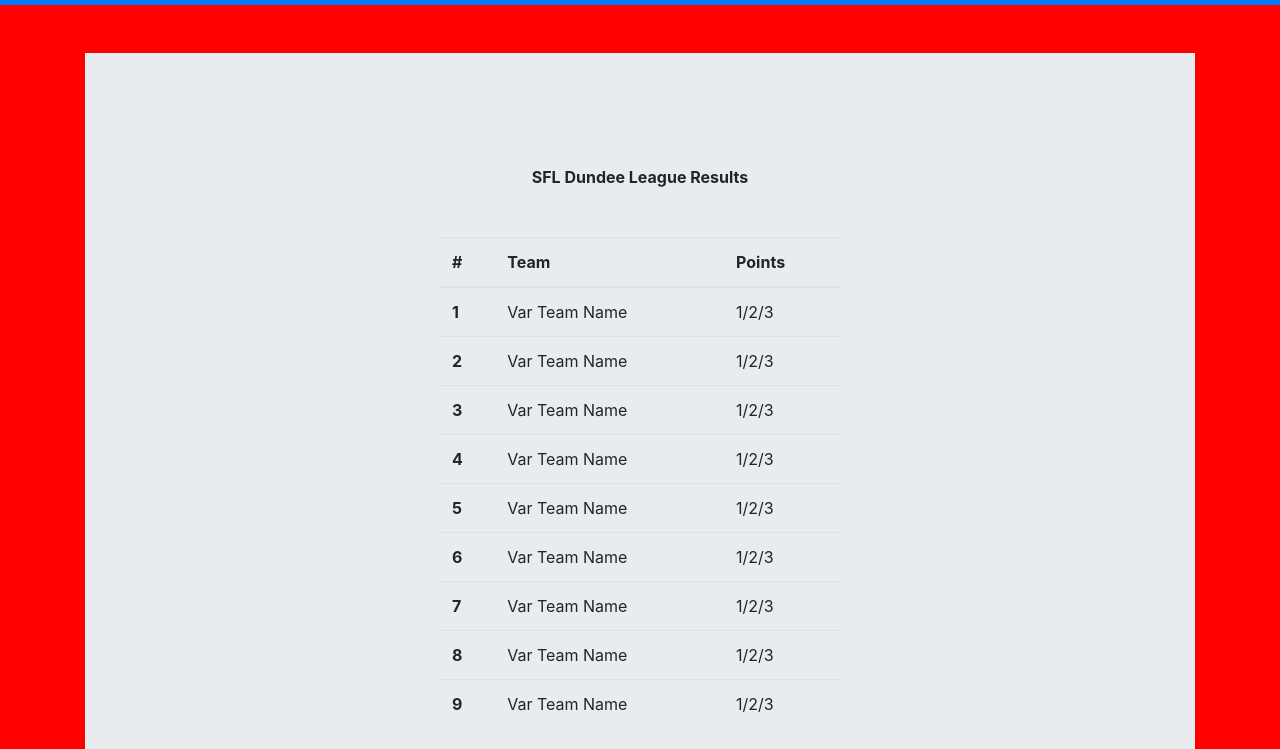
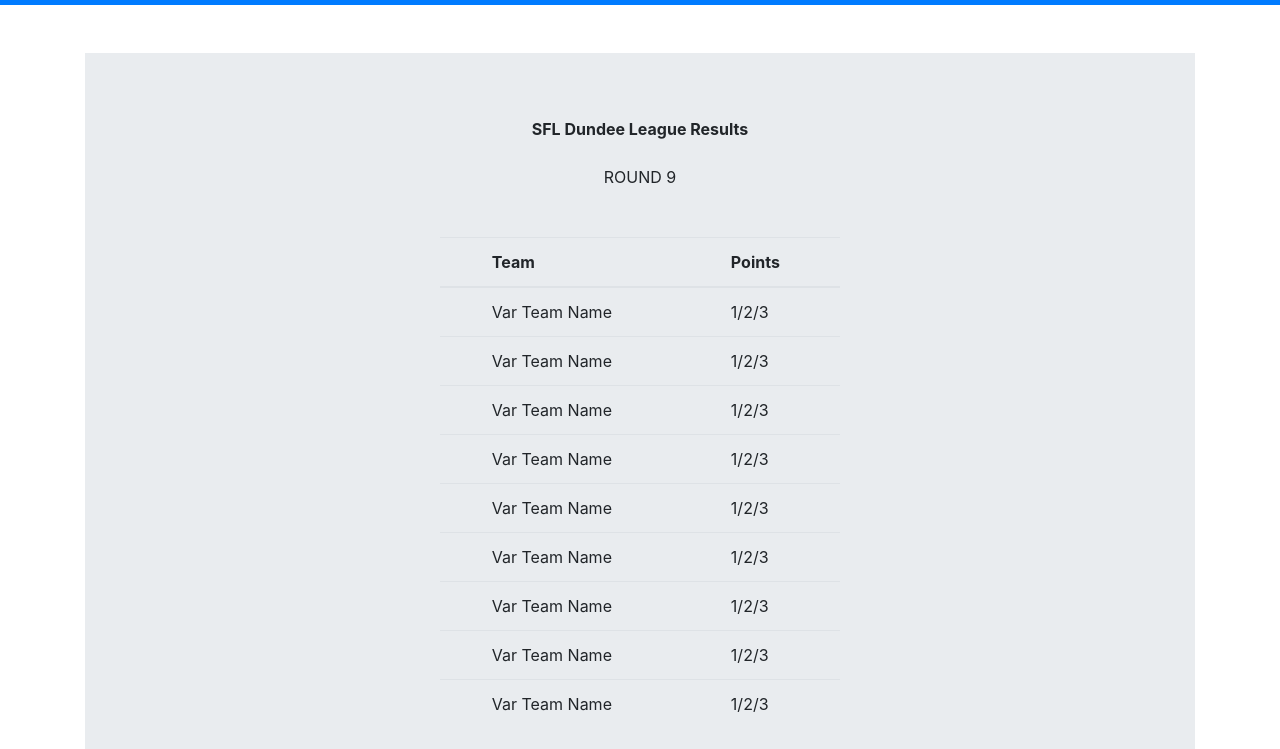
Before and after one commit to boldhamster/scottish-futsal-league, a website: page submit_dundee.html in a window 1280 px wide. Shown: the part 51-800 px from the top of the page. Drawn offline with nearby package versions, Linux system fonts and the light colour scheme.

Commit message:
updated submit_dundee

```diff
--- a/submit_dundee.html
+++ b/submit_dundee.html
@@ -7,7 +7,6 @@
 
     <!-- Bootstrap CSS -->
     <link rel="stylesheet" href="https://stackpath.bootstrapcdn.com/bootstrap/4.3.1/css/bootstrap.min.css" integrity="sha384-ggOyR0iXCbMQv3Xipma34MD+dH/1fQ784/j6cY/iJTQUOhcWr7x9JvoRxT2MZw1T" crossorigin="anonymous">
-<link rel = "stylesheet" href="index.css">
     <title>Admin</title>
   </head>
   <body>
@@ -49,60 +48,61 @@
     <br><br>
   <div class="jumbotron jumbotron-fluid">
   <div class="mx-auto" style="width: 400px;">
-    <br /><br />
   <center><b>SFL Dundee League Results</b></center>
-  <br /><br />
+  <br />
+  <center>ROUND 9</center>
+  <br /></br />
   <table class="table">
     <thead>
       <tr>
-        <th scope="col">#</th>
+        <th scope="col"> </th>
         <th scope="col">Team</th>
         <th scope="col">Points</th>
       </tr>
     </thead>
     <tbody>
       <tr>
-        <th scope="row">1</th>
+        <th scope="row"></th>
         <td>Var Team Name</td>
         <td>1/2/3</td>
       </tr>
       <tr>
-        <th scope="row">2</th>
+        <th scope="row"></th>
         <td>Var Team Name</td>
         <td>1/2/3</td>
       </tr>
       <tr>
-        <th scope="row">3</th>
+        <th scope="row"></th>
         <td>Var Team Name</td>
         <td>1/2/3</td>
       </tr>
       <tr>
-        <th scope="row">4</th>
+        <th scope="row"></th>
         <td>Var Team Name</td>
         <td>1/2/3</td>
       </tr>
       <tr>
-        <th scope="row">5</th>
+        <th scope="row"></th>
         <td>Var Team Name</td>
         <td>1/2/3</td>
       </tr>
       <tr>
-        <th scope="row">6</th>
+        <th scope="row"></th>
         <td>Var Team Name</td>
         <td>1/2/3</td>
       </tr>
       <tr>
-        <th scope="row">7</th>
+        <th scope="row"></th>
         <td>Var Team Name</td>
         <td>1/2/3</td>
       </tr>
       <tr>
-        <th scope="row">8</th>
+        <th scope="row"></th>
         <td>Var Team Name</td>
         <td>1/2/3</td>
       </tr>
       <tr>
-        <th scope="row">9</th>
+        <th scope="row"></th>
         <td>Var Team Name</td>
         <td>1/2/3</td>
       </tr>
```
Also changed, not shown: dundee-stats.html (+1 -1 lines).
